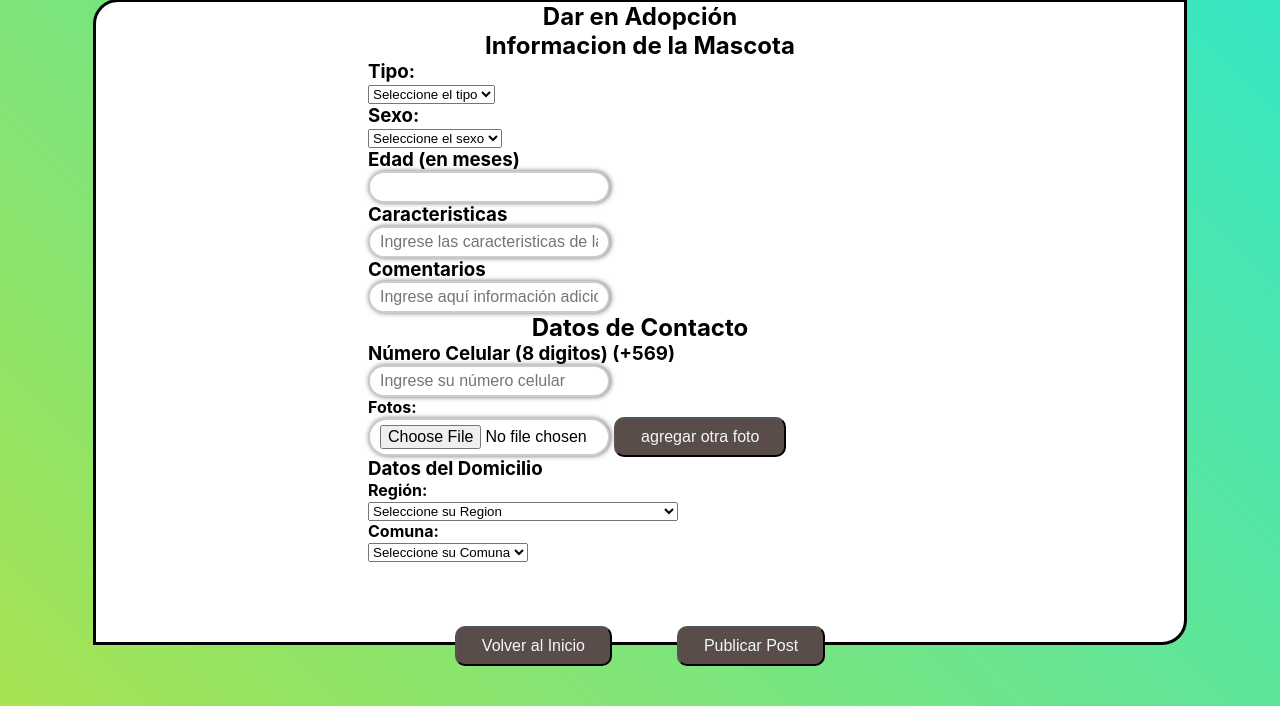
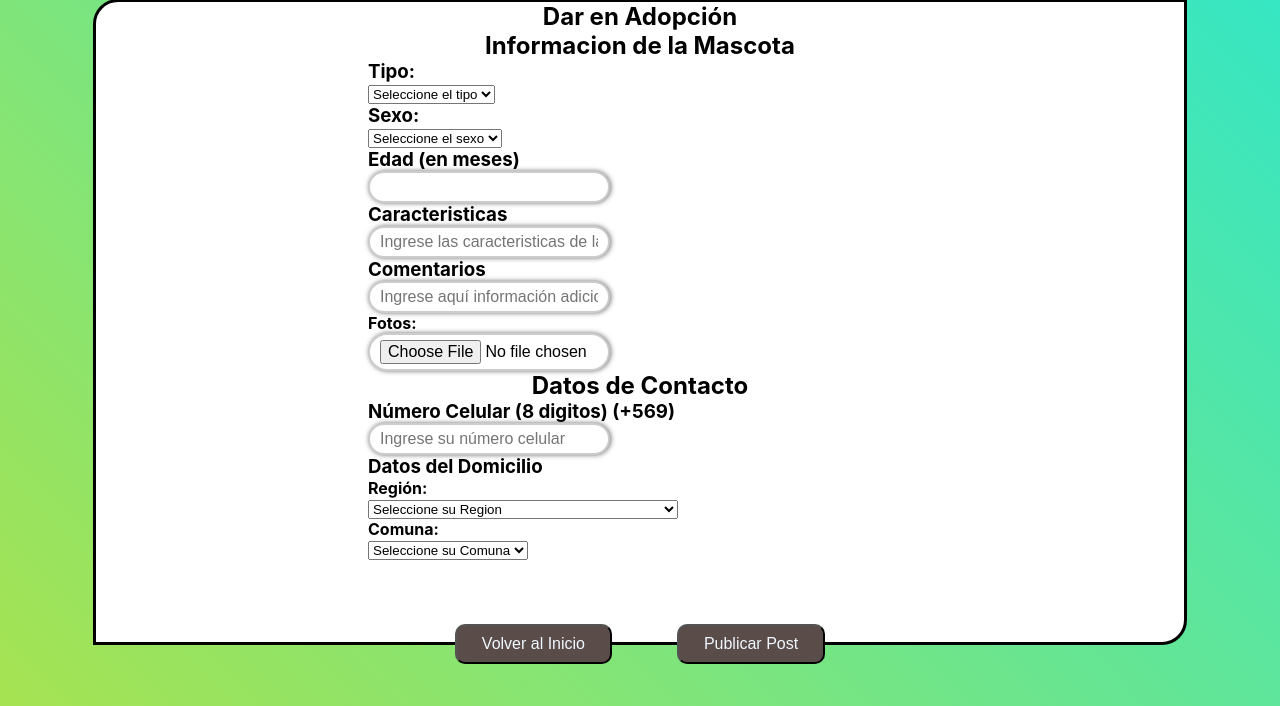
Before and after one commit to DCC-CC4401/2021-1-Grupo-3, a Django app: page /formulario_adopcion/ in a window 1280 px wide. Shown: the part 81-787 px from the top of the page. Run offline with Django 3.2, Linux system fonts and the light colour scheme; a user stored in the database is signed in; parts of the project's set-up code (start-up, migrations or seed data) failed here and were passed over.

Commit message:
Se quito boton de agregar otra foto y además se acomodo el boton existente

```diff
--- a/Sprint1/Avisos/templates/adoption_form.html
+++ b/Sprint1/Avisos/templates/adoption_form.html
@@ -51,16 +51,14 @@
             <h3>Comentarios</h3>
             <input type="text" id="comentarios" name="comentarios" placeholder="Ingrese aquí información adicional.">
         </div>
+        <div>
+            <h4 style="width: 100%">Fotos:</h4>
+            <input class="especial" type="file" name="foto-mascota">
+        </div>
         <center><h2>Datos de Contacto</h2></center>
         <div class="entrada">
             <h3>Número Celular (8 digitos) (+569)</h3>
             <input type="text" id="numero" name="numero" required placeholder="Ingrese su número celular">
-
-        </div>
-        <div>
-            <h4 style="width: 100%">Fotos:</h4>
-            <input class="especial" type="file" name="foto-mascota">
-            <button type="button" onclick="duplicar('foto-mascota',this)">agregar otra foto</button>
         </div>
         <div class="informe palido" id="domicilio">
             <h3>Datos del Domicilio</h3>
```
